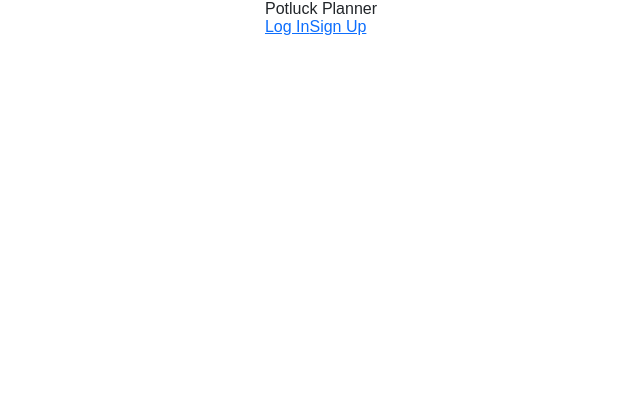
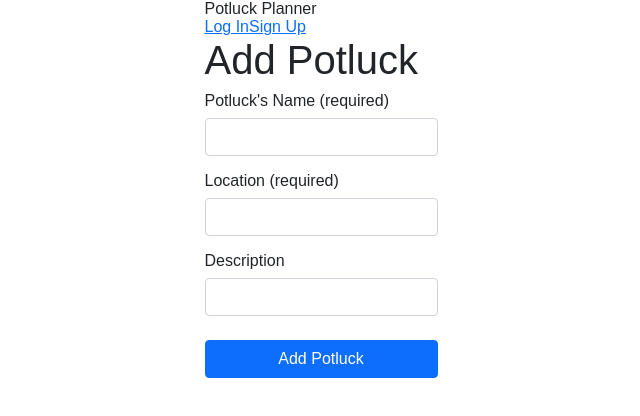
Before and after one commit to jessykim/potluck-planner, a React (Create React App) app: page /add in a window 1280 px wide. Shown: the top 416 px of the page, without its empty margins (319-959 px from the left). Built offline with nearby package versions, Linux system fonts and the light colour scheme; no server answers.

Commit message:
add addpotluck page and form

```diff
--- a/src/App.jsx
+++ b/src/App.jsx
@@ -8,6 +8,7 @@ import Landing from './pages/Landing/Landing'
 import Login from './pages/Login/Login'
 import Profiles from './pages/Profiles/Profiles'
 import ChangePassword from './pages/ChangePassword/ChangePassword'
+import AddPotluck from './pages/AddPotluck/AddPotluck'
 
 // components
 import NavBar from './components/NavBar/NavBar'
@@ -63,6 +64,10 @@ function App() {
               path="/changePassword"
               element={user ? <ChangePassword handleSignupOrLogin={handleSignupOrLogin}/> : <navigate to="/login" />}
             />
+            <Route
+              path="/add"
+              element={<AddPotluck />}
+            />
           </Routes>
         </main>
       </div>
--- /dev/null
+++ b/src/pages/AddPotluck/AddPotluck.jsx
@@ -0,0 +1,56 @@
+import { useState } from "react"
+
+function AddPotluck(props) {
+	return (
+		<>
+			<h1>Add Potluck</h1>
+			<form autoComplete="off">
+				<div className="form-group mb-3">
+					<label htmlFor="name-input" className="form-label">
+						Potluck's Name (required)
+					</label>
+					<input
+						type="text"
+						className="form-control"
+						id="name-input"
+						name="name"
+						required
+					/>
+				</div>
+				<div className="form-group mb-3">
+					<label htmlFor="location-input" className="form-label">
+						Location (required)
+					</label>
+					<input
+						type="text"
+						className="form-control"
+						id="location-input"
+						name="location"
+						required
+					/>
+				</div>
+				<div className="form-group mb-4">
+					<label htmlFor="description-input" className="form-label">
+						Description
+					</label>
+					<input
+						type="text"
+						className="form-control"
+						id="description-input"
+						name="description"
+					/>
+				</div>
+				<div className="d-grid">
+					<button
+						type="submit"
+						className="btn btn-primary btn-fluid"
+					>
+						Add Potluck
+					</button>
+				</div>
+			</form>
+		</>
+	)
+}
+
+export default AddPotluck
```
Also changed, not shown: src/pages/AddPotluck/AddPotluck.module.css (added).
